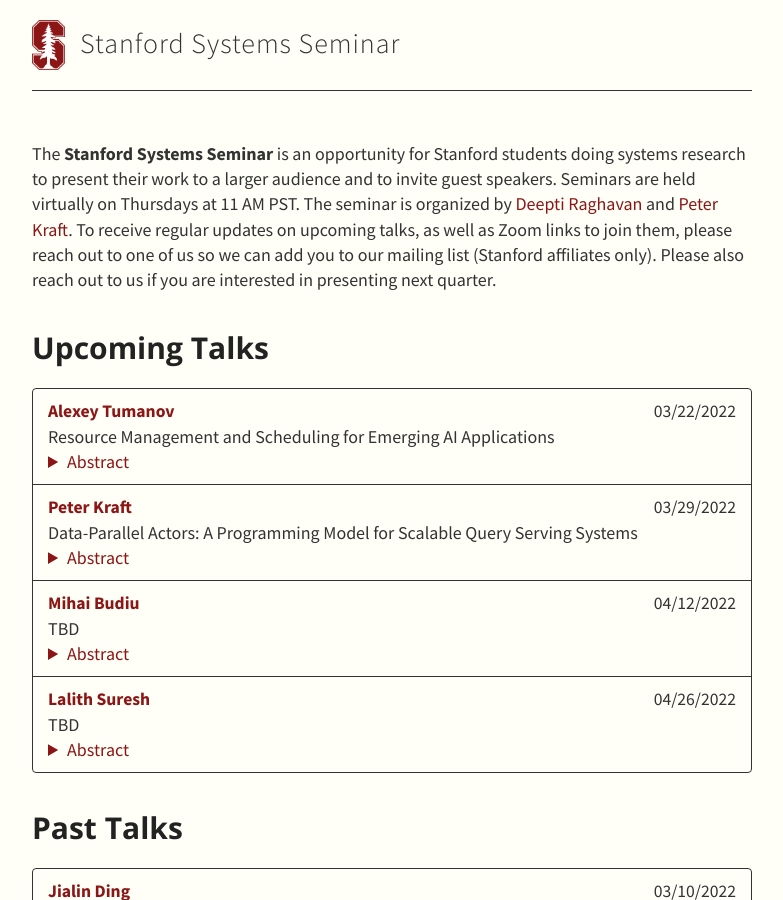
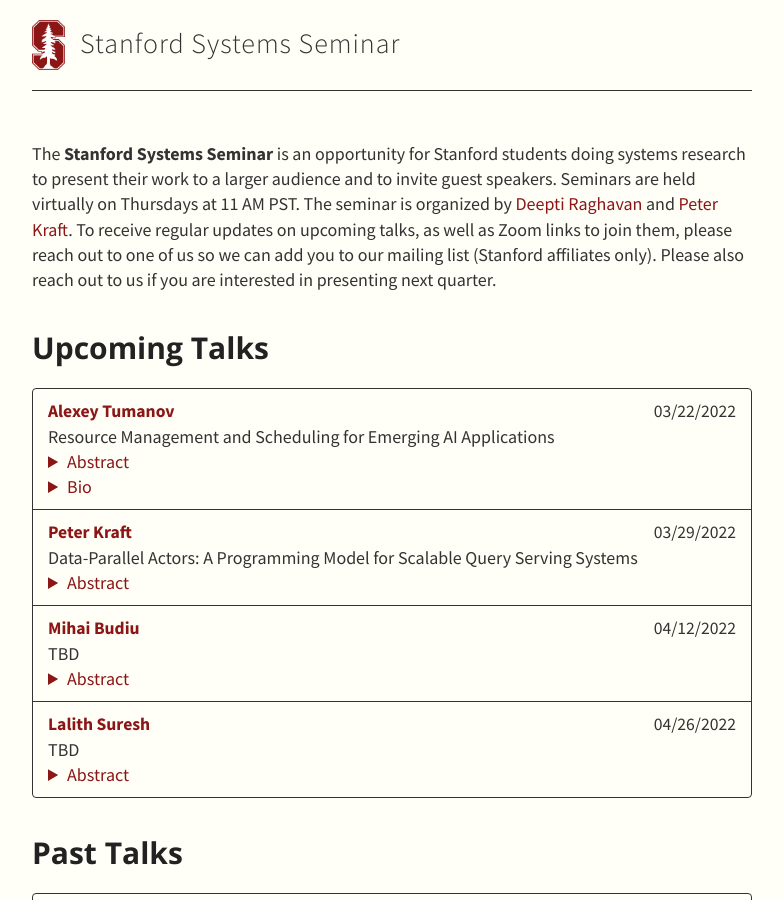
Before and after one commit to stanford-systems-seminar/stanford-systems-seminar.github.io, a Jekyll site: the page built from index.md, in a window 1280 px wide and 900 px high. Shown: the whole window, without its empty margins (248-1031 px from the left). Built offline with Jekyll 4.4.1, drawn with Linux system fonts in a browser that asks for light colours; part of the change alters nothing that is shown.

Commit message:
Update talks.yml

```diff
--- a/_data/talks.yml
+++ b/_data/talks.yml
@@ -5,7 +5,7 @@
         title: "Resource Management and Scheduling for Emerging AI Applications"
         abstract: "My current research interest is in systems support and resource management for distributed machine learning frameworks and applications. Specifically, I am currently working on distributed systems and resource management algorithms for soft-real time Machine Learning inference. This builds on award-winning (Best Student Paper, EuroSys'16) body of R&D at Carnegie Mellon modeling, designing, and developing abstractions, primitives, algorithms and systems for a general resource management framework for static and dynamic heterogeneity, hard and soft placement constraints, time-varying resource capacity guarantees, and combinatorial constraints in heterogeneous resource contexts. Earlier motivating work published in ACM SoCC'12 recently led to a Test of Time award at SoCC'21. I focus on developing algorithms and building systems that support an array of practical aspects of Machine Learning."
         website: https://faculty.cc.gatech.edu/~atumanov/
-        bio: "I am a tenure-track Assistant Professor in the School of Computer Science at Georgia Tech since August 2019. I completed my postdoc at the University of California, Berkeley, working with Ion Stoica and collaborating closely with Joseph Gonzalez. I completed my Ph.D. at Carnegie Mellon University, advised by Gregory Ganger. At Carnegie Mellon, I was honored by the prestigious NSERC Alexander Graham Bell Canada Graduate Scholarship (NSERC CGS-D3) and partially funded by the Intel Science and Technology Centre for Cloud Computing (ISTC-CC) and the Parallel Data Lab (PDL) industry consortium."
+        biography: "I am a tenure-track Assistant Professor in the School of Computer Science at Georgia Tech since August 2019. I completed my postdoc at the University of California, Berkeley, working with Ion Stoica and collaborating closely with Joseph Gonzalez. I completed my Ph.D. at Carnegie Mellon University, advised by Gregory Ganger. At Carnegie Mellon, I was honored by the prestigious NSERC Alexander Graham Bell Canada Graduate Scholarship (NSERC CGS-D3) and partially funded by the Intel Science and Technology Centre for Cloud Computing (ISTC-CC) and the Parallel Data Lab (PDL) industry consortium."
       - speaker: Peter Kraft
         date: 03/29/2022
         title: "Data-Parallel Actors: A Programming Model for Scalable Query Serving Systems"
```
